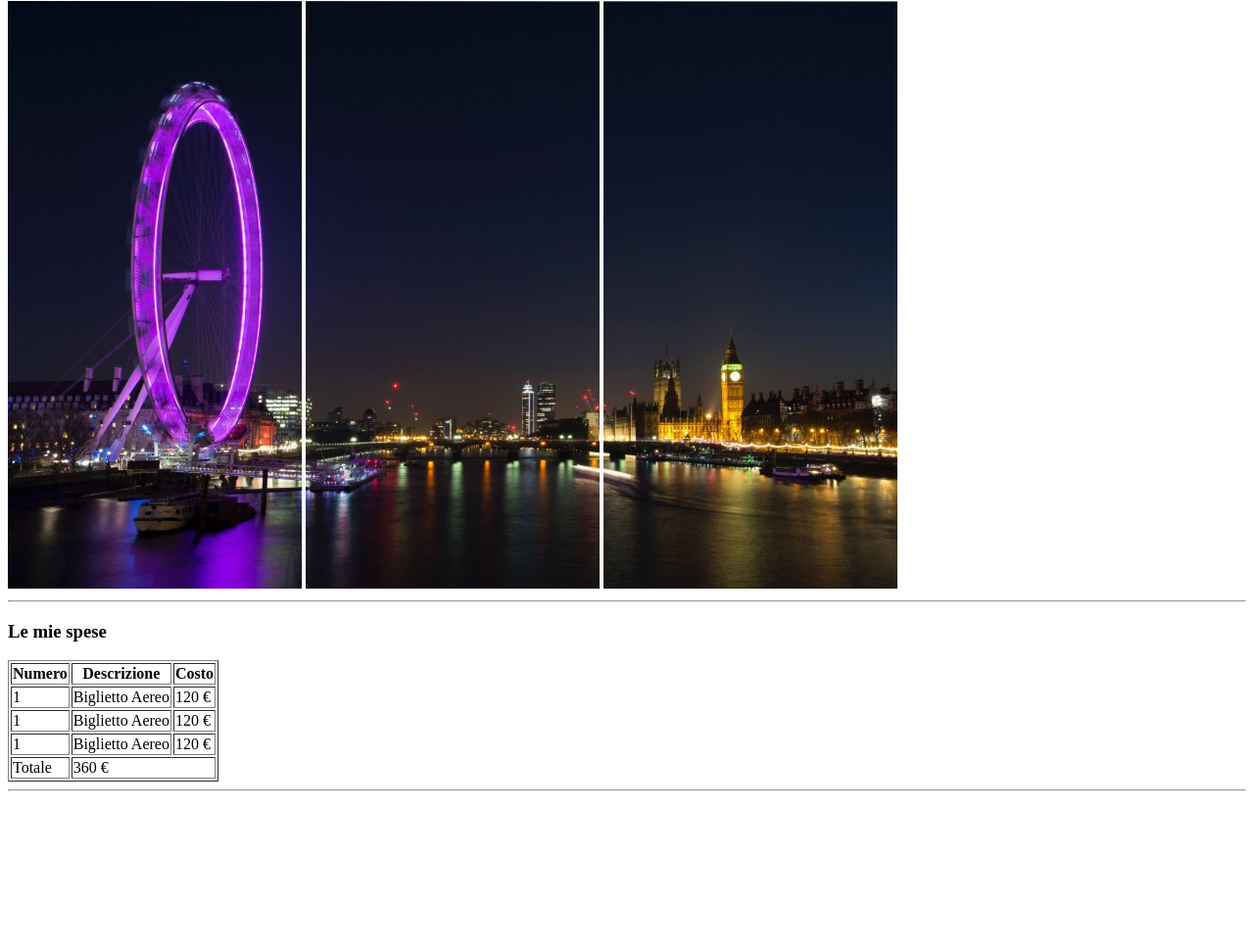
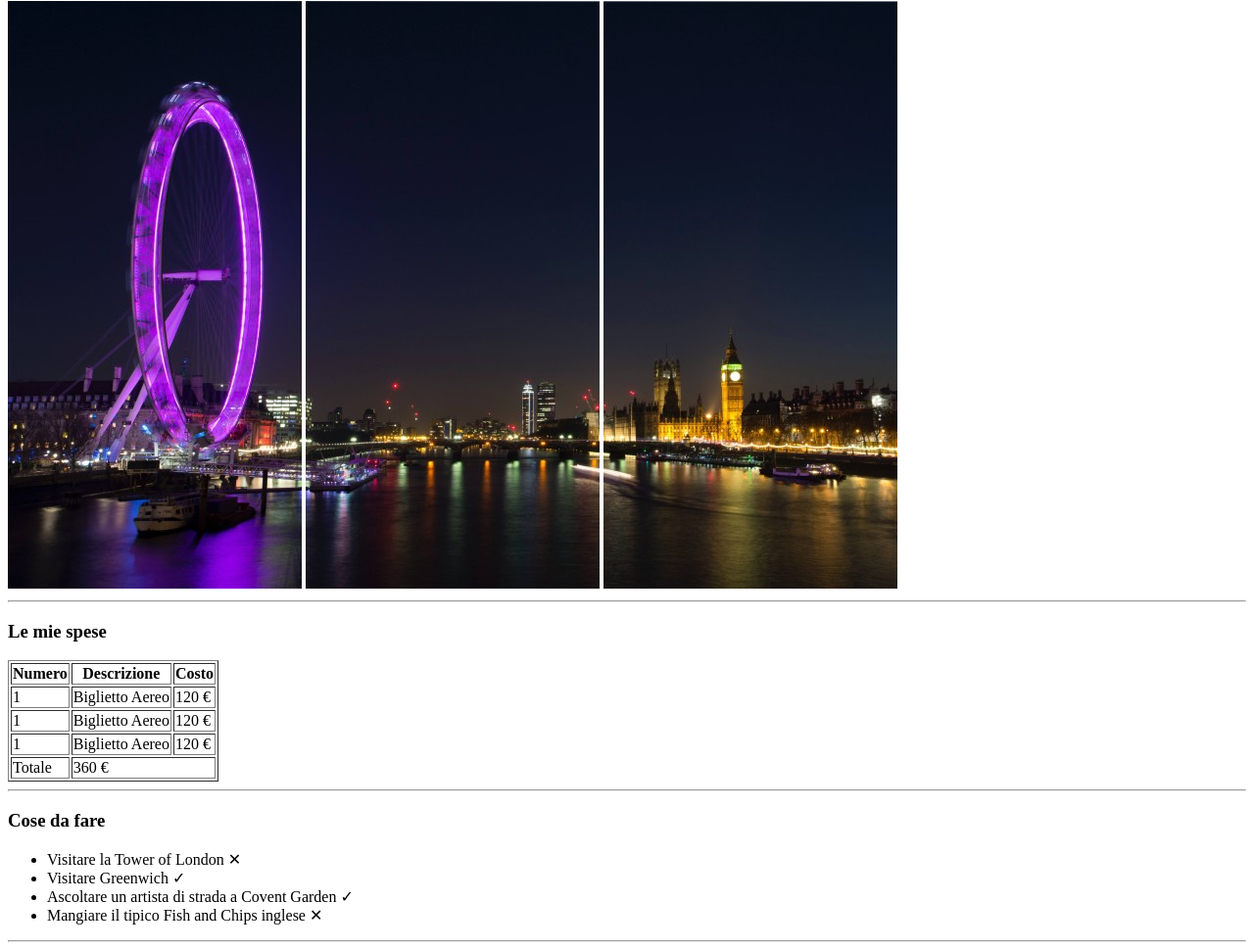
Before and after one commit to rachelpatrocinio/html-london-trip, a plain HTML site: page index.html in a window 1280 px wide. Shown: the part 79-1049 px from the top of the page at 98% size. Before the commit the page ends 895 px from the top, so only its background shows below. Drawn offline with Linux system fonts and the light colour scheme.

Commit message:
ADD: Second Section: "Cose da Fare"

```diff
--- a/index.html
+++ b/index.html
@@ -18,7 +18,7 @@
 
     <main>
 
-        <div>
+        <section>
             <h3>Le mie spese</h3>
             <table border="1">
                 <thead>
@@ -50,9 +50,23 @@
                     <td colspan="2">360 &euro;</td>
                 </tfoot>
             </table>
-        </div>
+        </section>
 
         <hr>
+
+        <section>
+            <h3>Cose da fare</h3>
+            <ul>
+                <li>Visitare la Tower of London &#10005;</li>
+                <li>Visitare Greenwich &check;</li>
+                <li>Ascoltare un artista di strada a Covent Garden &check;</li>
+                <li>Mangiare il tipico Fish and Chips inglese &#10005;</li>
+            </ul>
+        </section>
+
+        <hr>
+
+
 
 
 
```
